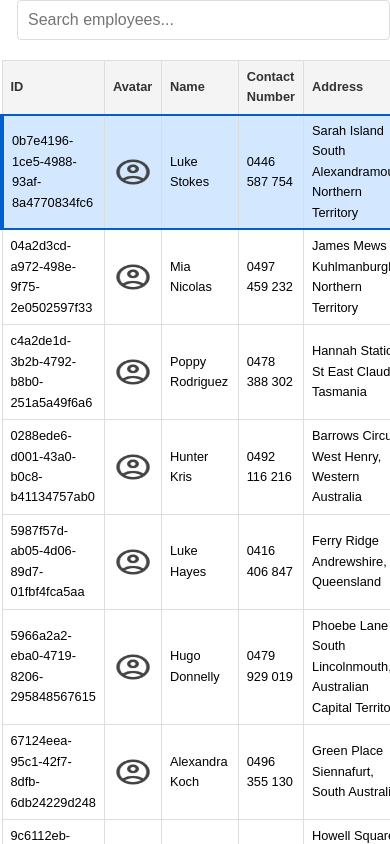
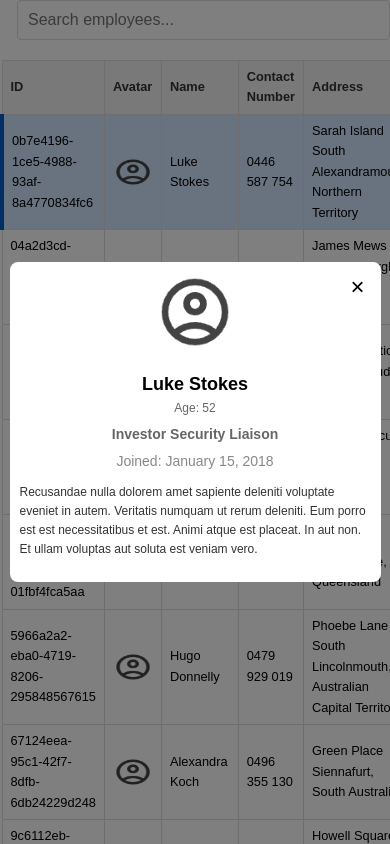
Before and after one commit to HemaPriya0306/employee-roster, a React (Create React App) app: page / in a window 390 px wide. Both pictures are taken after a click on the button 208 px from the left and 172 px from the top of the page. Shown: the top 844 px of the page. Built offline with nearby package versions, Linux system fonts and the light colour scheme.

Commit message:
feat: add employee detail modal with responsive style and accessibility

```diff
--- a/src/App.css
+++ b/src/App.css
@@ -25,6 +25,14 @@ input:focus {
   outline-offset: 2px;
 }
 
+/* Media Queries for Responsiveness */
+@media (max-width: 768px) {
+  .modal {
+    width: 90%;
+    max-height: 80vh;
+  }
+}
+
 @media (max-width: 480px) {
 
   .search-bar input {
--- a/src/App.js
+++ b/src/App.js
@@ -1,8 +1,9 @@
-import React, { useEffect, useState } from 'react';
+import React, { useEffect, useRef, useState } from 'react';
 import { useDispatch, useSelector } from 'react-redux';
 import { getEmployeesRequest } from './store/slices/employeeInfoSlice';
 import EmployeesList from './components/EmployeesList';
 import "./App.css";
+import EmployeeDetailModal from './components/EmployeeDetailModal';
 
 export const App = () => {
   const dispatch = useDispatch();
@@ -12,14 +13,25 @@ export const App = () => {
   });
   const [selectedEmp, setSelectedEmp] = useState(null);
   const [searchValue, setSearchValue] = useState('');
+  const modalRef = useRef();
 
   useEffect(() => {
     console.log("component");
     dispatch(getEmployeesRequest());
-  }, []);
+  }, [dispatch]);
+
+  useEffect(() => {
+    if (selectedEmp && modalRef.current) {
+      modalRef.current.focus();
+    }
+  }, [selectedEmp]);
 
   if (loading) return <p>Loading...</p>;
   if (error) return <p>Error: {error}</p>;
+
+  const handleRowClick = (employee) => {
+    setSelectedEmp(employee);
+  };
 
   return (
     <div className="App">
@@ -35,11 +47,18 @@ export const App = () => {
       <main id="main-content">
         <EmployeesList
           employees={employees}
-          onEmployeeClick={(employee) => setSelectedEmp(employee)}
+          onEmployeeClick={(employee) => handleRowClick(employee)}
           selectedEmp={selectedEmp}
           searchValue={searchValue}
         />
       </main>
+      {selectedEmp && (
+        <EmployeeDetailModal
+          ref={modalRef}
+          employee={selectedEmp}
+          onClose={() => setSelectedEmp(null)}
+        />
+      )}
     </div>
   );
 };
--- /dev/null
+++ b/src/assets/styles/employeeDetailModal.css
@@ -0,0 +1,178 @@
+/* employeeDetailModal.css */
+
+/* Modal Overlay */
+.modal-overlay {
+    position: fixed;
+    top: 0;
+    left: 0;
+    width: 100%;
+    height: 100%;
+    background-color: rgba(0, 0, 0, 0.5);
+    display: flex;
+    justify-content: center;
+    align-items: center;
+    z-index: 999;
+  }
+
+  /* Modal Container */
+  .modal {
+    background-color: white;
+    border-radius: 8px;
+    max-width: 600px;
+    width: 100%;
+    padding: 20px;
+    display: flex;
+    flex-direction: column;
+    align-items: center;
+    position: relative;
+  }
+
+  .close-btn {
+    position: absolute;
+    top: 10px;
+    right: 10px;
+    font-size: 24px;
+    background: none;
+    border: none;
+    cursor: pointer;
+  }
+
+  .profile-header {
+    display: flex;
+    align-items: center;
+    justify-content: center;
+    margin-bottom: 5px;
+  }
+
+  .profile-image {
+    margin-right: 20px;
+  }
+
+  .profile-image img {
+    width: 80px;
+    height: 80px;
+    border-radius: 50%;
+    object-fit: cover;
+  }
+
+  .profile-info {
+    text-align: left;
+  }
+
+  .profile-info h2 {
+    margin: 0;
+    font-size: 24px;
+    font-weight: 600;
+  }
+
+  .profile-info .age {
+    font-size: 16px;
+    color: #666;
+    margin: 0;
+  }
+
+  /* Bottom Section - Job Title and Joining Date */
+  .bottom-info {
+    text-align: left;
+    margin-top: 5px;
+  }
+
+  .job-title {
+    margin: 0;
+    text-align: center;
+    font-size: 18px;
+    font-weight: 600;
+    color: #666;
+  }
+
+  .joining-date {
+    text-align: center;
+    font-size: 14px;
+    color: #888;
+    margin: 5px 0;
+  }
+
+  #employee-details {
+    font-size: 16px;
+    color: #333;
+    margin-top: 10px;
+  }
+
+  /* Responsive Design */
+  @media (max-width: 768px) {
+    .modal {
+      padding: 15px;
+      width: 90%;
+    }
+
+    .profile-image img {
+      width: 100px;
+      height: 100px;
+    }
+
+    .profile-info h2 {
+      font-size: 20px;
+    }
+
+    .profile-info .age {
+      font-size: 14px;
+      text-align: center;
+    }
+
+    .bottom-info .job-title {
+      font-size: 16px;
+    }
+
+    #employee-details {
+      font-size: 14px;
+    }
+
+    /* Stack profile section vertically on smaller screens */
+    .profile-header {
+      flex-direction: column;
+      align-items: center;
+    }
+
+    .profile-image {
+      margin-right: 0;
+      margin-bottom: 10px;
+    }
+  }
+
+  @media (max-width: 480px) {
+    .modal {
+      padding: 10px;
+    }
+
+    .profile-image img {
+      width: 80px;
+      height: 80px;
+    }
+
+    .profile-info h2 {
+      font-size: 18px;
+    }
+
+    .profile-info .age {
+      font-size: 12px;
+    }
+
+    .bottom-info .job-title {
+      font-size: 14px;
+    }
+
+    #employee-details {
+      font-size: 12px;
+    }
+
+    /* Stack profile section vertically on mobile screens */
+    .profile-header {
+      flex-direction: column;
+      align-items: center;
+    }
+
+    .profile-image {
+      margin-right: 0;
+      margin-bottom: 10px;
+    }
+  }
--- /dev/null
+++ b/src/components/EmployeeDetailModal.js
@@ -0,0 +1,69 @@
+import React, { useEffect } from 'react';
+import './../assets/styles/employeeDetailModal.css';
+import avatar from './../assets/images/account_circle.png';
+
+const EmployeeDetailModal = React.forwardRef(({ employee, onClose }, ref) => {
+    useEffect(() => {
+        const handleKeyDown = (e) => {
+            if (e.key === 'Escape') {
+                onClose();
+            }
+        };
+        document.addEventListener('keydown', handleKeyDown);
+        return () => document.removeEventListener('keydown', handleKeyDown);
+    }, [onClose]);
+
+    // Format the joining date
+    const formatJoiningDate = (dateString) => {
+        const date = new Date(dateString);
+        return date.toLocaleDateString('en-US', {
+            year: 'numeric',
+            month: 'long',
+            day: 'numeric',
+        });
+    };
+
+    return (
+        <div
+            className="modal-overlay"
+            role="dialog"
+            aria-labelledby="employee-name"
+            aria-describedby="employee-details"
+            onClick={onClose}
+        >
+            <div
+                className="modal"
+                onClick={(e) => e.stopPropagation()}
+                tabIndex="0"
+                ref={ref}
+            >
+                <button onClick={onClose} aria-label="Close modal" className="close-btn">
+                    &times;
+                </button>
+                <div className="modal-content">
+                    <div className="profile-header">
+                        <div className="profile-image">
+                            <img
+                                src={avatar}
+                                alt={`${employee?.firstName} ${employee?.lastName}`}
+                            />
+                        </div>
+                        <div className="profile-info">
+                            <h2 id="employee-name">
+                                {employee?.firstName} {employee?.lastName}
+                            </h2>
+                            <p className="age">Age: {employee?.age}</p>
+                        </div>
+                    </div>
+                    <div className="bottom-info">
+                        <p className="job-title">{employee?.jobTitle}</p>
+                        <p className="joining-date">Joined: {formatJoiningDate(employee?.dateJoined)}</p>
+                    </div>
+                    <p id="employee-details">{employee?.bio}</p>
+                </div>
+            </div>
+        </div>
+    );
+});
+
+export default EmployeeDetailModal;
```
